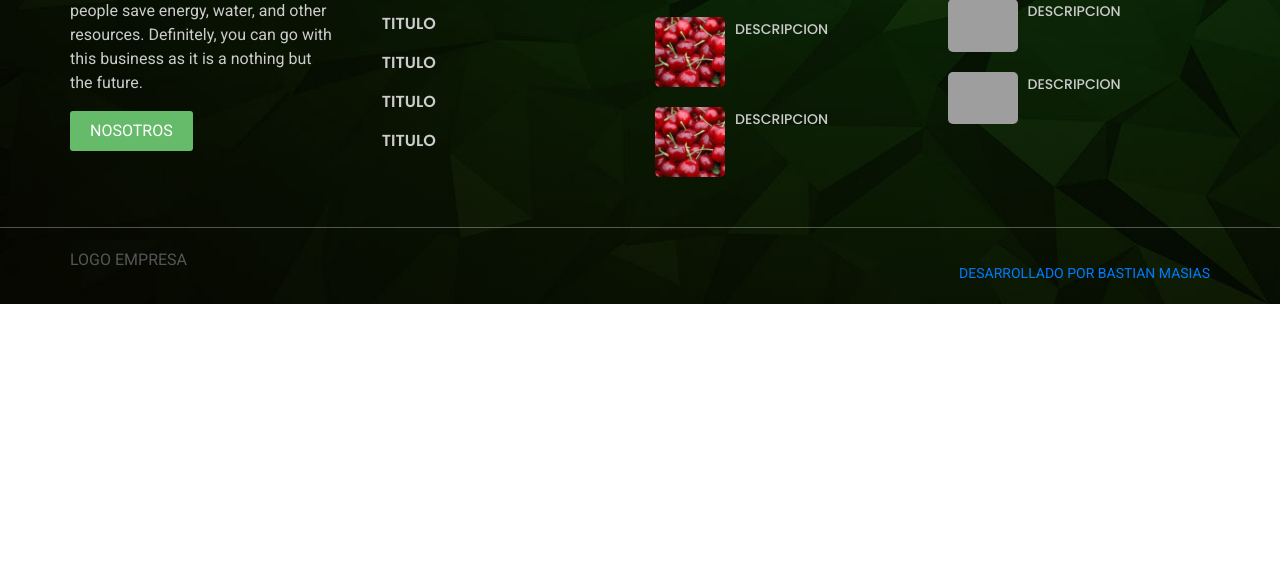
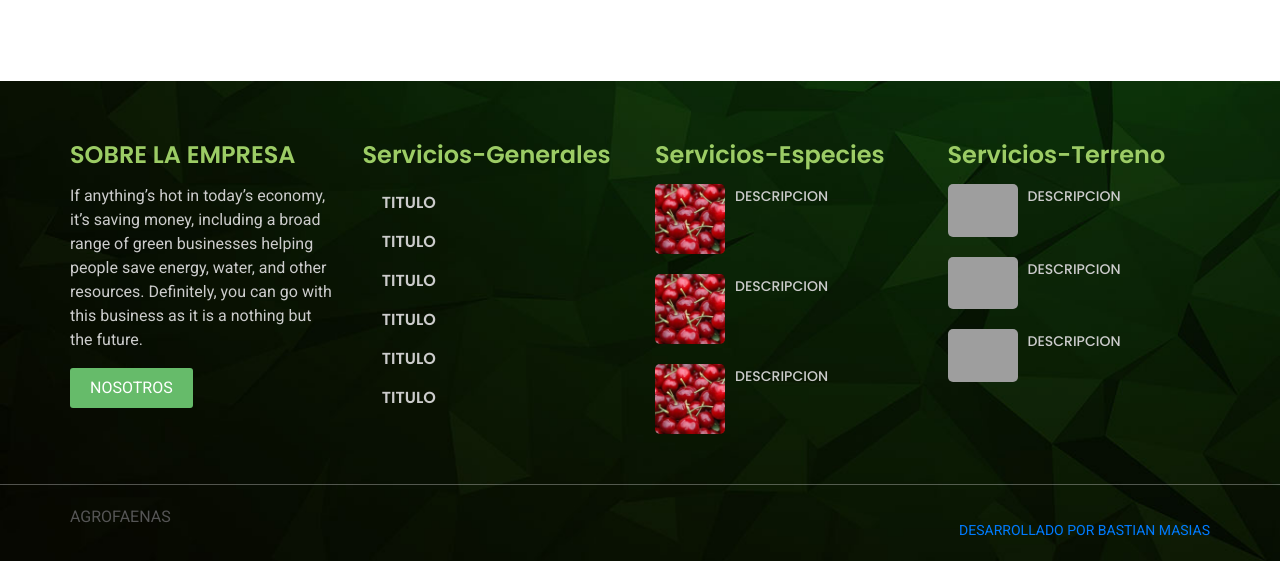
Before and after one commit to bmasias/PaginaAdministrativa-UNO, a PHP site: page /detalle-especie.php in a window 1280 px wide. Shown: the part 2144-2705 px from the top of the page. Before the commit the page ends 2448 px from the top, so only its background shows below. Run offline with PHP 8.4, Linux system fonts and the light colour scheme; grey boxes are pictures that could not be loaded.

Commit message:
SE AGREGA EL NOMBRE DE LA EMPRESA EN NAVEGACION Y FOOTER

```diff
--- a/footer.php
+++ b/footer.php
@@ -57,7 +57,7 @@
             <div class="footer-copyr wf100">
                <div class="container">
                   <div class="row">
-                     <div class="col-md-4 col-sm-4"> LOGO EMPRESA </div>
+                     <div class="col-md-4 col-sm-4">AGROFAENAS</div>
                      <div class="col-md-8 col-sm-8">
                         <p><a target="_blank" href="">DESARROLLADO POR BASTIAN MASIAS</a></p>
                      </div>
--- a/navegacion.php
+++ b/navegacion.php
@@ -1,9 +1,9 @@
          <!--Header Start-->
          <header class="header-style-2">
             <nav class="navbar navbar-expand-lg">
-               <a class="navbar-brand text-white" href="">LOGO EMPRESA</a>
+               <a class="navbar-brand text-white" href="">AGROFAENAS</a>
 
-              <!-- <a class="navbar-brand" href="index-2.html"><img src="images/h2logo.png" alt=""></a>-->
+              <a class="navbar-brand" href="index-2.html"><img src="images/logo.jpg" alt=""></a>
                <button class="navbar-toggler" type="button" data-toggle="collapse" data-target="#navbarSupportedContent" aria-controls="navbarSupportedContent" aria-expanded="false" aria-label="Toggle navigation"> <i class="fas fa-bars"></i> </button>
                <div class="collapse navbar-collapse" id="navbarSupportedContent">
                   <ul class="navbar-nav mr-auto">
```
